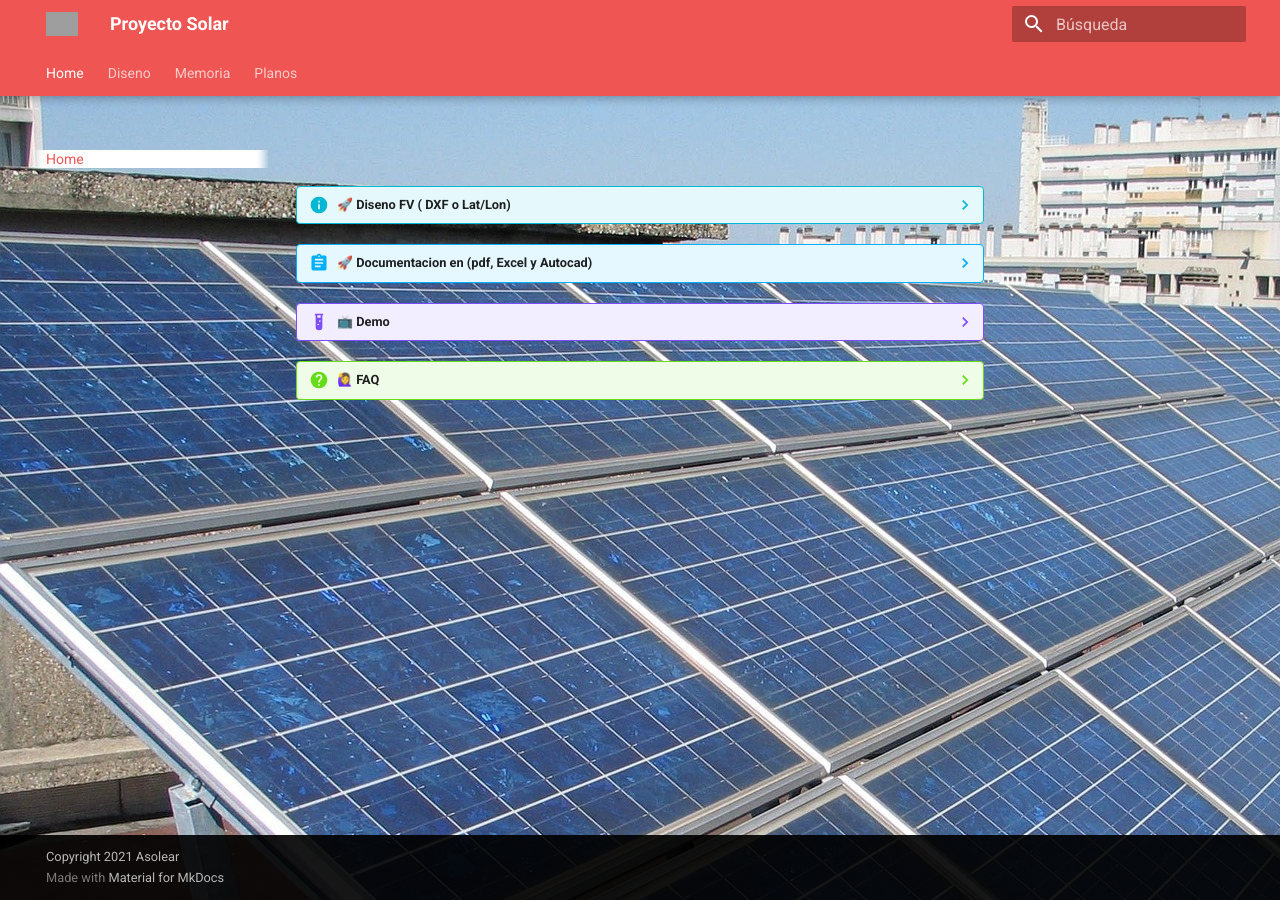
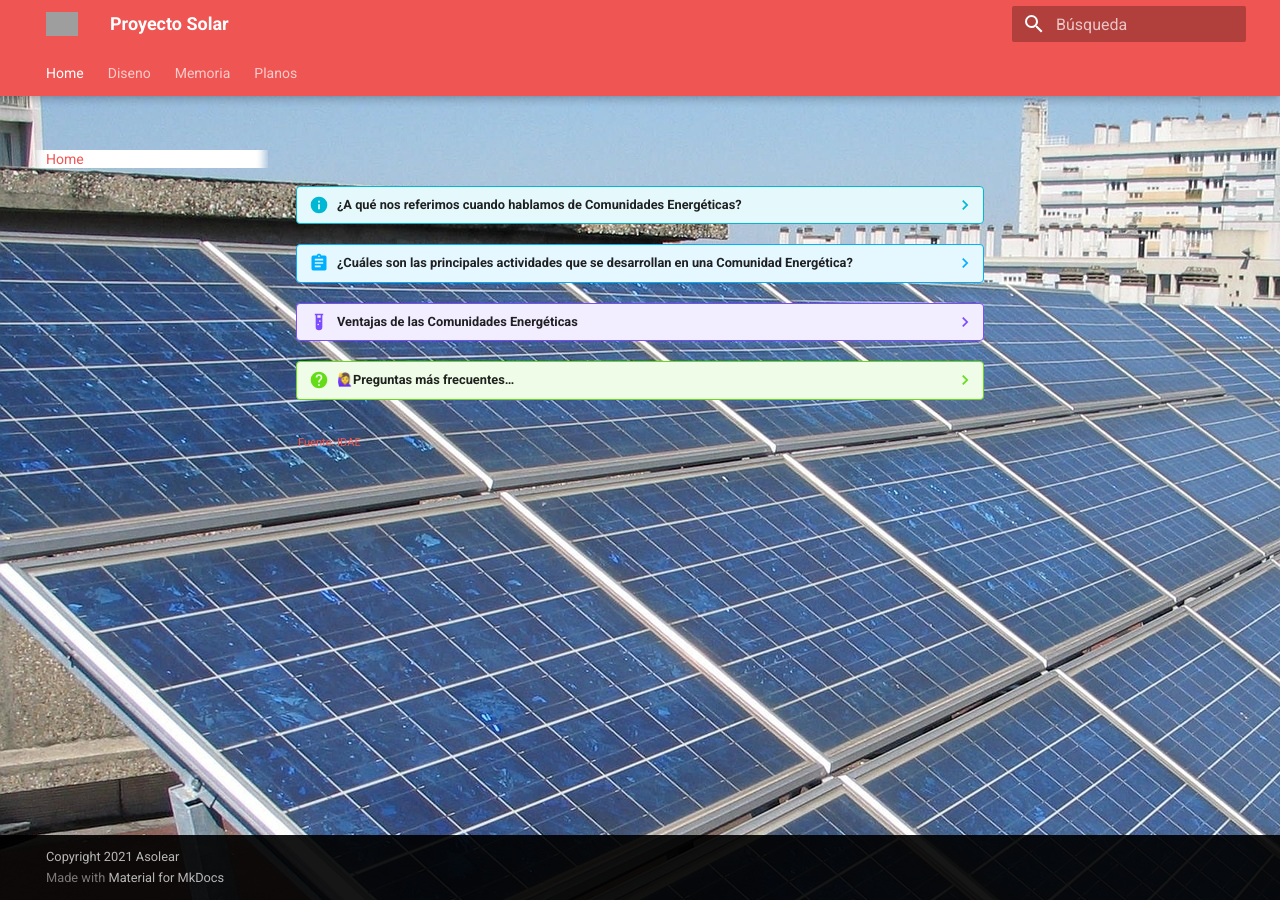
Before and after one commit to asolear/ComunidadEnergeticaSolar, an MkDocs documentation site: the page built from docs/index.md, in a window 1280 px wide. Built offline with MkDocs 1.6.1 and Material for MkDocs 9.7.7, drawn with Linux system fonts in a browser that asks for light colours; some of the changed lines change nothing that is shown; grey boxes are pictures that could not be loaded.

Commit message:
prg mié 04 ene 2023 17:37:35 CET

```diff
--- a/docs/index.md
+++ b/docs/index.md
@@ -6,54 +6,51 @@ body {
 
 #
 
-??? Info "**🚀 Diseno FV ( DXF o Lat/Lon)** "
+??? Info "¿A qué nos referimos cuando hablamos de Comunidades Energéticas?"
 
-    ??? question "a partir del dxf de la finca."
-
-        * disenamos su planta FV si nos da [📐DXF](Diseno/dxf){ .md-button }
-
-        ![1672329020891](image/index/1672329020891.png)
-
-    ??? question "con solo las coordenadas."
-
-        * disenamos su planta FV si nos da [📍COORDENADAS](Diseno/coordenadas){ .md-button }
-
-        ![1672329020891](image/index/1672329020891.png)
-
-??? Abstract "**🚀 Documentacion en  (pdf, Excel y Autocad)**"
+    Para poneros en situación, imaginad vuestra comunidad de vecinos, vuestro barrio o un polígono industrial y que todos ellos tuviesen como objetivo principal beneficiarse colectivamente de las mismas instalaciones de generación u otras medidas situadas en el entorno de dicha comunidad. ¿Qué supondría? Principalmente un aprovechamiento de la capacidad de generación eléctrica o térmica, una mejora de la eficiencia energética o un desarrollo de sistemas de movilidad sostenible, con potencial para un desarrollo de la gestión de la demanda en futuro. A través de la inversión en estas medidas, los actores de la comunidad energética podrían beneficiarse adicionalmente. Por otra parte, la comunidad o el área local, se beneficiaría en términos medioambientales y sociales. Y es que las comunidades energéticas son, principalmente, un concepto social, donde la gobernanza de ciudadanos, pymes y autoridades locales prima.
 
 
-    ??? question "Genera el plano con la distribucion optima de placas mediante tecnicas de IA."
+    ¿A qué nos referimos cuando hablamos de Comunidades Energéticas?
 
-        * o tambien con solo las
+    Para poneros en situación, imaginad vuestra comunidad de vecinos, vuestro barrio o un polígono industrial y que todos ellos tuviesen como objetivo principal beneficiarse colectivamente de las mismas instalaciones de generación u otras medidas situadas en el entorno de dicha comunidad. ¿Qué supondría? Principalmente un aprovechamiento de la capacidad de generación eléctrica o térmica, una mejora de la eficiencia energética o un desarrollo de sistemas de movilidad sostenible, con potencial para un desarrollo de la gestión de la demanda en futuro. A través de la inversión en estas medidas, los actores de la comunidad energética podrían beneficiarse adicionalmente. Por otra parte, la comunidad o el área local, se beneficiaría en términos medioambientales y sociales. Y es que las comunidades energéticas son, principalmente, un concepto social, donde la gobernanza de ciudadanos, pymes y autoridades locales prima.
 
-        ![1672329020891](image/index/1672329020891.png)
+    Las comunidades energéticas pueden llevar a cabo múltiples actividades: producir, consumir, almacenar, compartir o vender energía. Un ejemplo de este tipo de actividades en las que se pueden basar, son el autoconsumo o la generación distribuida, que suponen un factor importante para el ahorro económico de muchas familias, especialmente para las más vulnerables, pudiendo de esta forma hacer frente a la pobreza energética. Además, se evita la dependencia sobre las compañías eléctricas convencionales y se aumenta la competitividad en la industria. Los beneficios ambientales son importantes, con una disminución de la energía consumida, un aumento de energía renovable distribuida o una reducción de los combustibles fósiles utilizados, así como los sociales, con el empoderamiento ciudadano, la creación de empleo local, la creación de un tejido comunitario o la reinversión de los beneficios de la actividad en los aspectos prioritarios para la comunidad. Como podéis ver, una mayor participación de la ciudadanía en el sector energético es crucial para el cambio y refuerza el papel de los ciudadanos y garantiza el derecho de acceso a la energía.
 
-    ??? question "Genera el plano con la distribucion optima de placas mediante tecnicas de IA."
+    Si queréis conocer cómo sería una Comunidad Energética… En el municipio de Crevillent, de la mano del Grupo Enercoop, son pioneros por convertirse en la primera comunidad energética local de Europa.
 
-        * o tambien con solo las [📍COORDENADAS](Diseno/coordenadas){ .md-button }
 
-        ![1672329020891](image/index/1672329020891.png)
 
-    ??? question "Los esquemas electricos para cada distribucion y tipo de inversor."
 
-        ![1672329020891](image/index/1672329020891.png)
+??? Abstract "¿Cuáles son las principales actividades que se desarrollan en una Comunidad Energética?"
 
-    ??? question "listados excel de paneles e inversores"
+    - Generación de energía que proceda de fuentes renovables.
+    - Proporcionar servicios de eficiencia energética (incluyendo, por ejemplo, renovaciones de edificios).
+    - Suministro, consumo, agregación y almacenamiento de energía y potencialmente distribución.
+    - Prestación de servicios de recarga de vehículos eléctricos o de otros servicios energéticos.
 
-        ![1672329020891](image/index/1672329020891.png)
 
-    ??? question "Plano de las perdidas por sombras"
+??? Example "Ventajas de las Comunidades Energéticas"
 
-        ![1672329020891](image/index/1672329020891.png)
+    - Proporcionan a los ciudadanos un acceso justo y fácil a recursos locales de energía renovable y otros servicios energéticos o de movilidad, pudiendo beneficiarse de inversiones en los mismos.
+    - Los usuarios podrán tomar el control y tendrán una mayor responsabilidad para la auto-provisión de sus - necesidades energéticas.
+    - Se crean oportunidades de inversión para ciudadanos y negocios locales
+    - Ofrecer a las comunidades la posibilidad de crear ingresos que se generan y permanecen en la propia comunidad - local, aumentando la aceptación del desarrollo de energías renovables locales
+    - Facilitación de integración de energías renovables en el sistema a través de la gestión de la demanda
+    - Beneficios ambientales.
+    - Beneficios sociales: creación de empleo local y fomento de la cohesión y equidad social
 
-??? Example "**📺 Demo**"
+??? question "🙋‍♀️Preguntas más frecuentes…"
 
-    <iframe src="https://www.youtube.com/embed/PmJ9rkKGqrI" allow="autoplay; encrypted-media" allowfullscreen="" width="704" height="528" frameborder="0"></iframe>
 
-??? question "**🙋‍♀️ FAQ**"
+    ??? question "¿Qué diferencia a las comunidades energéticas de otros actores tradicionales?"
 
-    khkjh
+        - Propósito: Los ingresos y beneficios de estas actividades se destinan principalmente a proporcionar servicios y beneficios medioambientales o socio-económicos a los integrantes de la comunidad local o al área local.
+
+        - Propiedad y control: los integrantes del proyecto (ciudadanos, empresas micro/pequeñas/medianas o autoridades locales) participan y ejercen el control estratégico y de dirección de la comunidad energética.
+
+        - Gobernanza: la toma de decisiones internas está basada en gobernanza democrática, asegurando que la “autonomía” de la comunidad se mantenga. Adicionalmente, las comunidades energéticas se prestan a colaboraciones público-privada-ciudadanas, modelo de gobernanza aún poco desarrollado en España
+
 
     ??? question "hjkgkjhgjg jgjgjh "
 
@@ -71,6 +68,4 @@ body {
 
         khkjh
 
-    ??? question "hjkgkjhgjg jgjgjh "
-
-        khkjh
+<a href="https://www.idae.es/ayudas-y-financiacion/comunidades-energeticas"><sub><sub>Fuente: IDAE</sub></sub></a>
```
Also changed, not shown: docs/image/city-gb7b7294d5_1920.jpg (added), docs/image/light-bulb-ge2adcb4df_1920.jpg (added), 5 other files.
